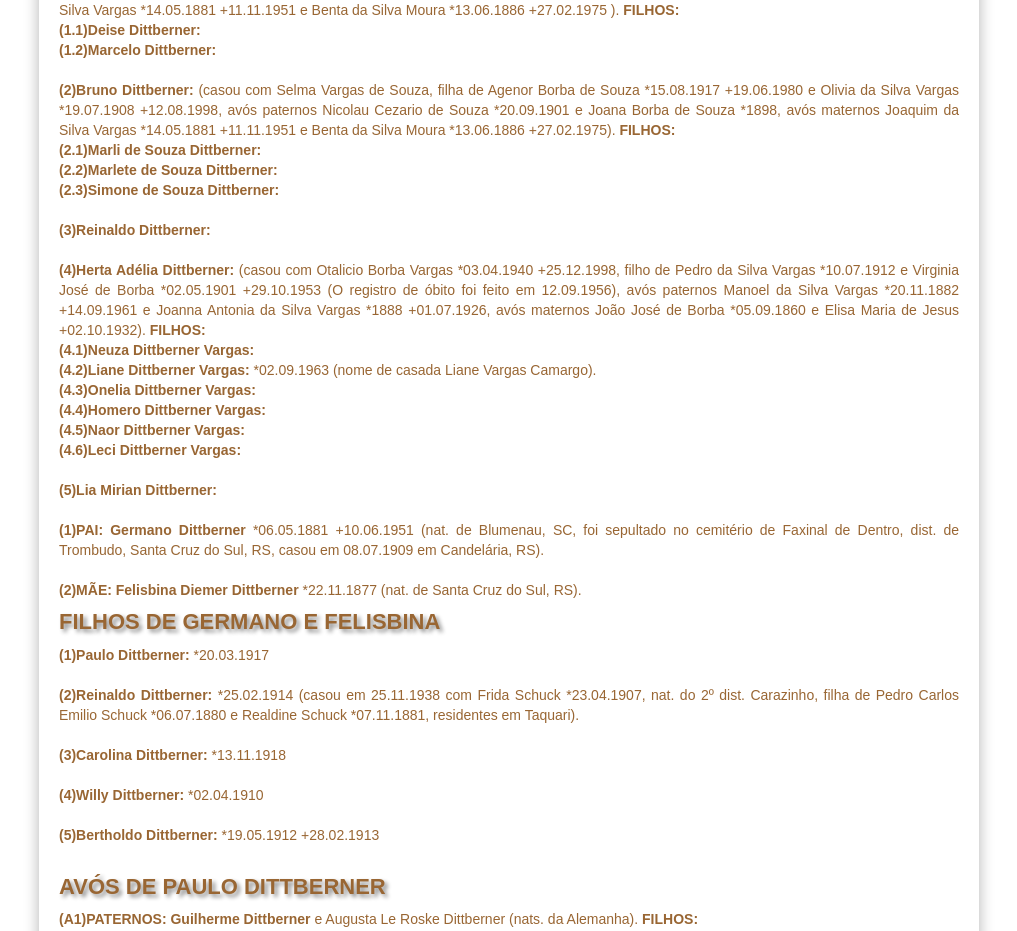
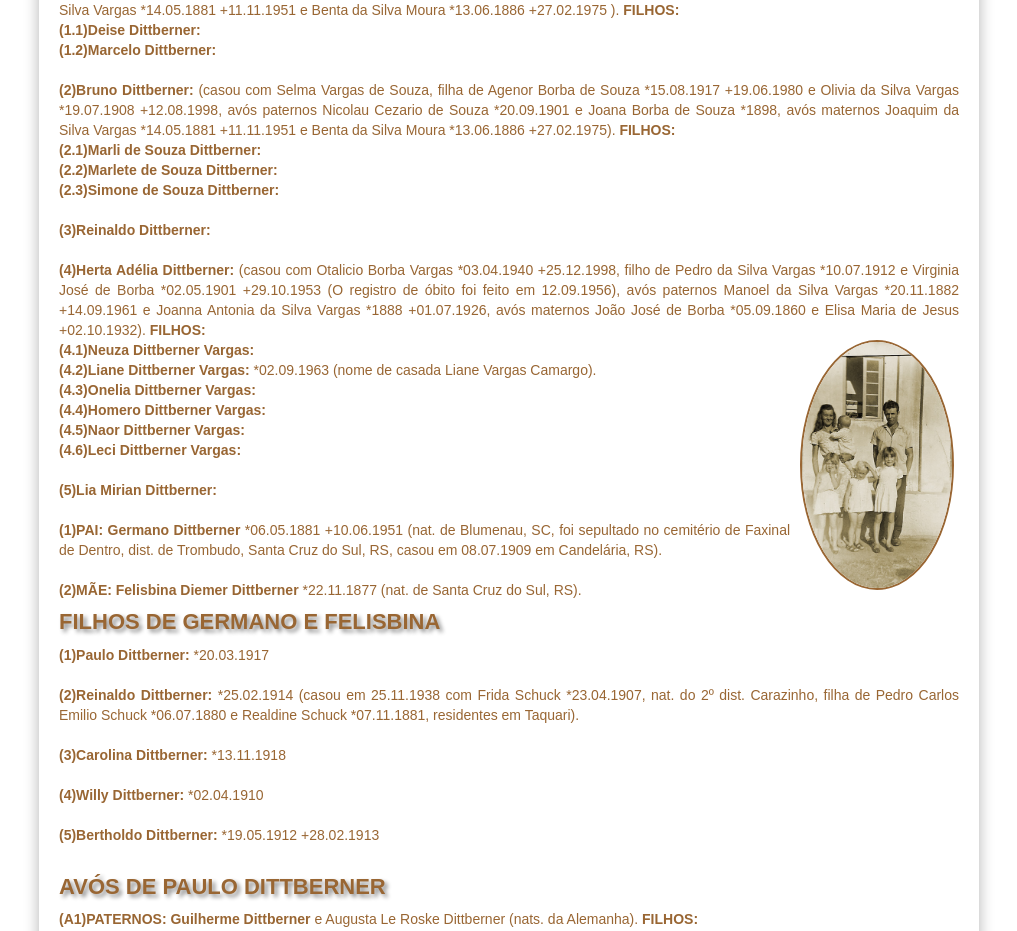
Before and after one commit to claudiovargas1955/claudiovargas1955.github.io, a Jekyll site: the page built from _pages/familia-dittberner.html, in a window 1280 px wide. Shown: the part 1088-2019 px from the top of the page, without its empty margins (131-1148 px from the left). Built offline with Jekyll 4.4.1, drawn with Linux system fonts in a browser that asks for light colours; some web fonts are replaced.

Commit message:
Update familia-dittberner.html

```diff
--- a/_pages/familia-dittberner.html
+++ b/_pages/familia-dittberner.html
@@ -144,7 +144,8 @@
 
 <b>(4)Herta Adélia Dittberner: </b>(casou com Otalicio Borba Vargas *03.04.1940 +25.12.1998, filho de Pedro da Silva Vargas *10.07.1912 e Virginia José de Borba *02.05.1901
 +29.10.1953 (O registro de óbito foi feito em 12.09.1956), avós paternos Manoel da Silva Vargas *20.11.1882 +14.09.1961 e Joanna Antonia da Silva Vargas *1888 +01.07.1926, avós
-maternos João José de Borba *05.09.1860 e Elisa Maria de Jesus +02.10.1932). <b>FILHOS: </b><br>
+maternos João José de Borba *05.09.1860 e Elisa Maria de Jesus +02.10.1932). <b>FILHOS: </b><br><img class="dir1" style="float:right"; src="/images/otalicio.jpg";
+height="250px"; title="Otalicio, Herta e filhos";/>
       <b>(4.1)Neuza Dittberner Vargas:</b><br>
       <b>(4.2)Liane Dittberner Vargas: </b>*02.09.1963 (nome de casada Liane Vargas Camargo).<br>
       <b>(4.3)Onelia Dittberner Vargas: </b></b><br>
```
